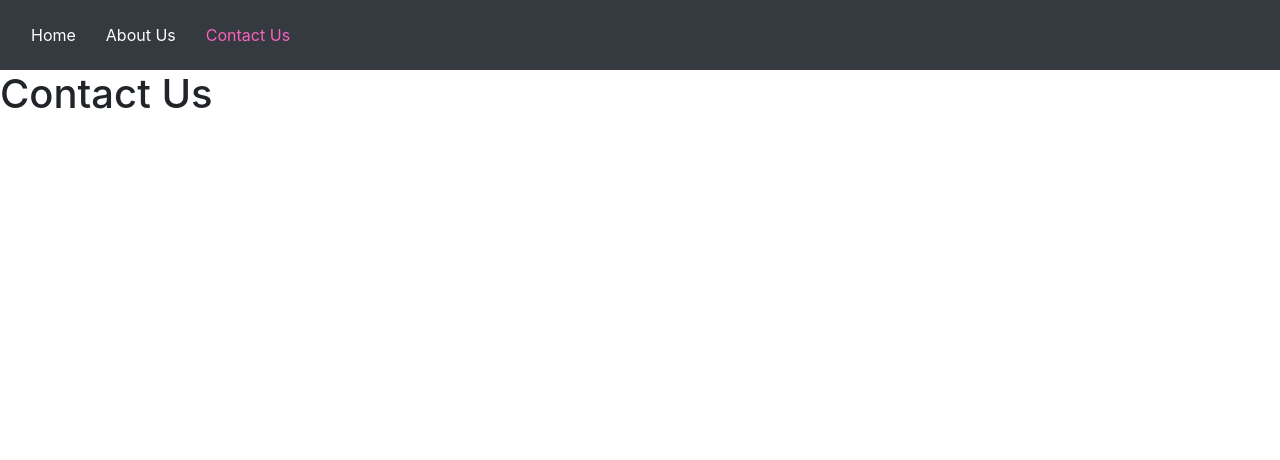
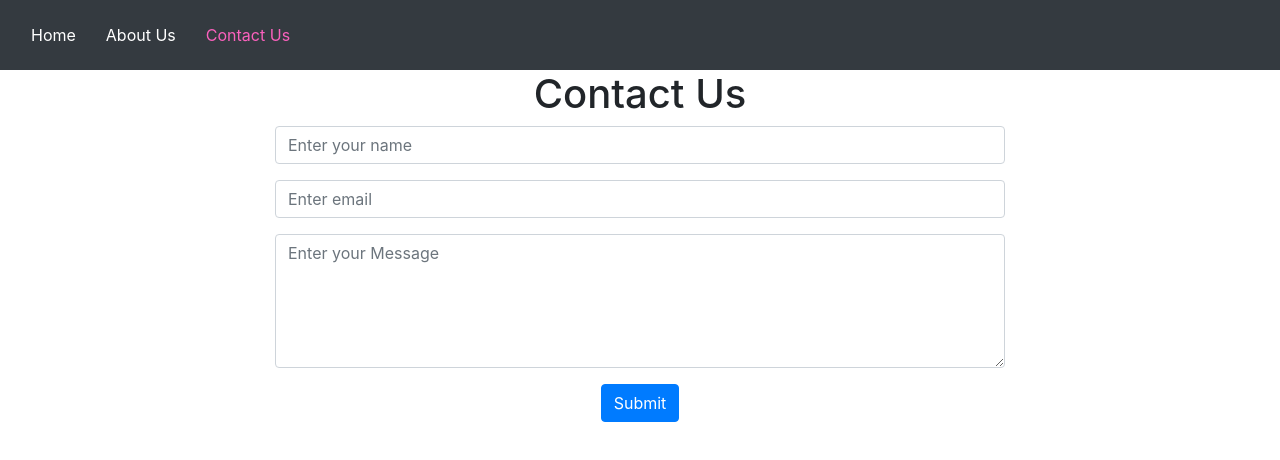
Before and after one commit to Gevorg-galstyan/new-from-zero, a React (Create React App) app: page /contacts in a window 1280 px wide. Shown: the top 460 px of the page. Built offline with nearby package versions, Linux system fonts and the light colour scheme; the HTML template or start-up script is replaced by a standard one.

Commit message:
1) Contact page with Verifications

```diff
--- a/src/component/pages/contacts/Contacts.js
+++ b/src/component/pages/contacts/Contacts.js
@@ -1,9 +1,173 @@
-import React, {memo} from "react";
+import React, {memo, useState} from "react";
+import {Col, Container, Row, Form, Button, Alert} from "react-bootstrap";
+import style from './contactStyle.modul.css';
 
-function Contacts(){
+function Contacts() {
+    const [values, setValues] = useState({
+        name: '',
+        email: '',
+        message: ''
+    })
+    const [errors, setErrors] = useState({
+        name: null,
+        email: null,
+        message: null
+    })
+    const [alertMessages, setAlertMessages] = useState({
+        errorMessage: false,
+        successMessage: false,
+    })
 
-    return(
-        <h1>Contact Us</h1>
+    const handleChange = ({target: {name, value}}) => {
+
+        if (!value || value.trim() === '') {
+            setErrors({
+                ...errors,
+                [name]: 'Field is required'
+            })
+        } else {
+            setErrors({
+                ...errors,
+                [name]: null
+            })
+        }
+
+        const emailReg = /^[\w-.]+@([\w-]+\.)+[\w-]{2,4}$/g;
+
+        if (name === 'email' && !emailReg.test(value) && value) {
+            setErrors({
+                ...errors,
+                [name]: 'Incorrect Email Address'
+            })
+        }
+
+        setValues({
+            ...values,
+            [name]: value,
+        })
+    }
+
+    const handleClick = () => {
+        const val = Object.values(values),
+            err = Object.values(errors);
+        const hasVal = !val.some(e => e.trim() === ''),
+            hasErr = !err.every(e => e === null);
+        // console.log(hasErr,hasVal)
+        if (!hasErr && hasVal) {
+            // console.log(hasErr,hasVal)
+            const body = {
+                name: values.name.trim(),
+                email: values.email.trim(),
+                message: values.message.trim(),
+            }
+            // console.log(body)
+            fetch(`http://localhost:3001/form`, {
+                method: 'POST',
+                body: JSON.stringify(body),
+                headers: {
+                    'Content-Type': "application/json"
+                }
+            })
+                .then((e) => e.json())
+                .then((res) => {
+                    if (res.success) {
+                        setAlertMessages({
+                            errorMessage: false,
+                            successMessage: true
+                        })
+                    } else {
+                        throw new Error('Sorry something went wrong ')
+                    }
+                })
+                .catch((err) => {
+                    setAlertMessages({
+                        successMessage: false,
+                        errorMessage: true
+                    })
+                })
+
+        } else {
+            setErrors({
+                name: 'Field is required',
+                email: 'Field is required',
+                message: 'Field is required'
+            })
+        }
+
+    }
+
+    return (
+        <Container>
+            <Row className={'justify-content-center'}>
+                <Col md={8}>
+                    <h1 className={'text-center'}>Contact Us</h1>
+                    <Form>
+                        <Form.Group>
+                            <Form.Control
+                                type="text"
+                                placeholder="Enter your name"
+                                value={values.name}
+                                name={'name'}
+                                onChange={handleChange}
+                            />
+                            <Form.Text className="text-muted text-bold">
+                                {errors.name}
+                            </Form.Text>
+                        </Form.Group>
+
+                        <Form.Group>
+                            <Form.Control
+                                type="text"
+                                placeholder="Enter email"
+                                value={values.email}
+                                name={'email'}
+                                onChange={handleChange}
+                            />
+                            <Form.Text className="text-muted text-bold">
+                                {errors.email}
+                            </Form.Text>
+                        </Form.Group>
+                        <Form.Group>
+                            <Form.Control
+                                as="textarea"
+                                placeholder="Enter your Message"
+                                rows={5}
+                                value={values.message}
+                                name={'message'}
+                                onChange={handleChange}
+                            />
+                            <Form.Text className="text-danger text-bold">
+                                {errors.message}
+                            </Form.Text>
+                        </Form.Group>
+                        <div className="text-center">
+                            <Button
+                                variant="primary"
+                                onClick={handleClick}
+                            >
+                                Submit
+                            </Button>
+                        </div>
+                        <div className={'mt-4'}>
+                            {
+                                alertMessages.successMessage &&
+                                <Alert variant={'primary '}>
+                                    Your Message has been send
+                                </Alert>
+                            }
+                            {
+                                alertMessages.errorMessage &&
+                                <Alert variant={'danger'}>
+                                    Your Message Not send
+                                </Alert>
+                            }
+                        </div>
+
+
+                    </Form>
+                </Col>
+            </Row>
+        </Container>
     )
 }
 
--- /dev/null
+++ b/src/component/pages/contacts/contactStyle.modul.css
@@ -0,0 +1,3 @@
+.text-bold{
+    font-weight: 700;
+}
```
